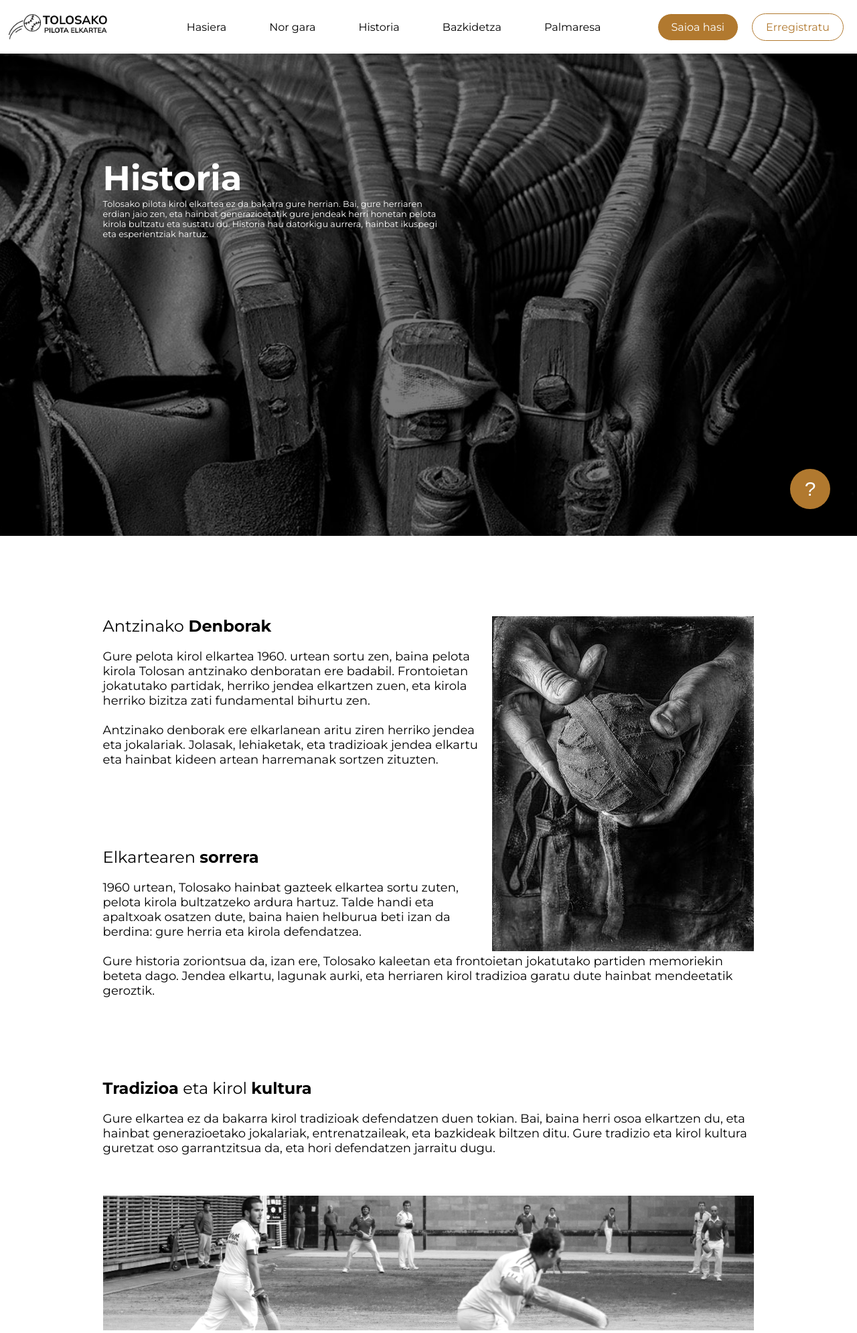
After one commit to 1ag3unaxazpi/TolosaPilotaElkartea, a PHP site: page /historia.html in a window 1280 px wide. The commit adds this page. Shown: the top 1990 px of the page at 67% size. Run offline with PHP 8.4, Linux system fonts and the light colour scheme.

Commit message:
Nor gara eta historia

```diff
--- a/css/styles.css
+++ b/css/styles.css
@@ -1,5 +1,6 @@
 :root{
     --kolore-nagusia: rgb(177, 121, 47);
+    --kolore-nagusia-hover: rgb(163, 110, 40);
 }
 
 /* LOGIN */
@@ -29,15 +30,17 @@
     flex-direction: column;
     justify-content: center;
     align-items: center;
+    padding: 30px;
 }
 
 .login-cont-logo img{
-    width: 80%;
+    width: 100%;
 }
 
 .login-cont-form{
     flex-grow: 3;
     padding: 30px;
+    padding-top: 0px;
     display: flex;
     flex-direction: column;
     justify-content: flex-start;
@@ -101,12 +104,33 @@ body{
     font-family: Montserrat;
 }
 
+.contact-bt{
+    background-color: var(--kolore-nagusia);
+    width: 60px;
+    height: 60px;
+    border: none;
+    position: fixed;
+    bottom: 40px;
+    right: 40px;
+    border-radius: 30px;
+    color: white;
+    font-size: 30px;
+}
+
+.contact-bt:hover{
+    background-color: var(--kolore-nagusia-hover);
+}
+
 header{
     display: flex;
     flex-direction: row;
     height: 10vh;
     align-items: center;
     justify-content: stretch;
+    position: sticky;
+    top: 0;
+    left: 0;
+    background-color: white;
 }
 
 .header-left{
@@ -212,12 +236,32 @@ main{
     display: flex;
     flex-direction: column;
     height: calc(90vh - 24vw);
-    background-image: url(../resources/fondo_pilota.png);
     background-repeat: no-repeat;
     background-size: 80%;
     background-position: top right;
     padding: 12vw;
 }
+
+.main-sarrera.hasiera{
+    background-image: url(../resources/fondo_pilota.png);
+}
+
+.main-sarrera.norgara{
+    background-image: url(../resources/norgara.jpg);
+}
+
+.main-sarrera.historia{
+    background-size: cover;
+    background-image: url(../resources/historia.jpg);
+}
+
+.main-sarrera.historia .main-sarrera-h1{
+    color: white;
+}
+.main-sarrera.historia .main-sarrera-desc{
+    color: white;
+}
+
 
 .main-sarrera-h1{
     font-size: 4vw;
@@ -234,9 +278,17 @@ main{
     padding-top: 0px;
 }
 
+.main-art-sec{
+    margin-top: 120px;
+}
+
 .sec-title{
     margin-top: 60px;
     font-weight: normal;
+}
+
+.sec-desc{
+    font-size: 18px;
 }
 
 .albistea-txart-kont{
--- /dev/null
+++ b/historia.html
@@ -0,0 +1,85 @@
+<!DOCTYPE html>
+<html lang="eus">
+<head>
+    <meta charset="UTF-8">
+    <meta name="viewport" content="width=device-width, initial-scale=1.0">
+    <link rel="stylesheet" href="css/styles.css">
+    <link rel="preconnect" href="https://fonts.googleapis.com">
+    <link rel="preconnect" href="https://fonts.gstatic.com" crossorigin>
+    <link href="https://fonts.googleapis.com/css2?family=Montserrat:ital,wght@0,100..900;1,100..900&display=swap" rel="stylesheet">
+    <title>Tolosako Pilota Elkartea</title>
+</head>
+<body>
+    <button class="contact-bt">?</button>
+    <header>
+        <div class="header-left">
+            <img class="logo" src="resources/logo.png" alt="">
+        </div>
+        <div class="header-center">
+            <a class="esteka" href="index.html">Hasiera</a>
+            <a class="esteka" href="norgara.html">Nor gara</a>
+            <a class="esteka" href="historia.html">Historia</a>
+            <a class="esteka" href="bazkidetza.html">Bazkidetza</a>
+            <a class="esteka" href="palmaresa.html">Palmaresa</a>
+        </div>
+        <div class="header-right">
+            <!-- <div class="user-cont">
+                <img src="resources/user-icon-argia.png" width="40px" alt="">
+                <span>Unax Azpirotz</span>
+            </div> -->
+
+
+            <a class="botoia" href="login.html">Saioa hasi</a>
+            <a class="botoia-tx" href="">Erregistratu</a>
+
+        </div>
+    </header>
+    <main>
+        <div class="main-sarrera historia">
+            <div class="main-sarrera-h1">
+                <b>Historia</b>
+            </div>
+            <div class="main-sarrera-desc">
+                Tolosako pilota kirol elkartea ez da bakarra gure herrian. Bai, gure herriaren erdian jaio zen, eta hainbat generazioetatik gure jendeak herri honetan pelota kirola bultzatu eta sustatu du. Historia hau datorkigu aurrera, hainbat ikuspegi eta esperientziak hartuz.
+            </div>
+        </div>
+        <div class="main-art">
+            <div class="main-art-sec">
+                <img src="resources/historia1.jpg" style="float: right; " alt="">
+                <h2 class="sec-title">Antzinako<b> Denborak</b></h2>
+                <div class="sec-desc">
+
+                    Gure pelota kirol elkartea 1960. urtean sortu zen, baina pelota kirola Tolosan antzinako denboratan ere badabil. Frontoietan jokatutako partidak, herriko jendea elkartzen zuen, eta kirola herriko bizitza zati fundamental bihurtu zen.
+                    <br>
+                    <br>
+                    Antzinako denborak ere elkarlanean aritu ziren herriko jendea eta jokalariak. Jolasak, lehiaketak, eta tradizioak jendea elkartu eta hainbat kideen artean harremanak sortzen zituzten.
+                </div>
+            </div>
+            <div class="main-art-sec">
+                <h2 class="sec-title">Elkartearen <b>sorrera</b></h2>
+                <div class="sec-desc">
+                    1960 urtean, Tolosako hainbat gazteek elkartea sortu zuten, pelota kirola bultzatzeko ardura hartuz. Talde handi eta apaltxoak osatzen dute, baina haien helburua beti izan da berdina: gure herria eta kirola defendatzea.
+                    <br><br>
+                    Gure historia zoriontsua da, izan ere, Tolosako kaleetan eta frontoietan jokatutako partiden memoriekin beteta dago. Jendea elkartu, lagunak aurki, eta herriaren kirol tradizioa garatu dute hainbat mendeetatik geroztik.
+                </div>
+            </div>
+            <div class="main-art-sec">
+                <h2 class="sec-title"><b>Tradizioa</b> eta kirol <b>kultura</b></h2>
+                <div class="sec-desc">
+                    Gure elkartea ez da bakarra kirol tradizioak defendatzen duen tokian. Bai, baina herri osoa elkartzen du, eta hainbat generazioetako jokalariak, entrenatzaileak, eta bazkideak biltzen ditu. Gure tradizio eta kirol kultura guretzat oso garrantzitsua da, eta hori defendatzen jarraitu dugu.
+                </div>
+            </div>
+            <img src="resources/historia_pelota.jpg" width="100%" style="margin-top: 60px;" alt="">
+            <div class="main-art-sec" style="background-color: rgb(247, 242, 234); padding: 20px;">
+                <h2 class="sec-title"><b>Etorkizuna</b></h2>
+                <div class="sec-desc">
+                    Gure historia osoa Tolosako herriaren kirol kultura bilakatu eta berritzean datza. Gure helburua da etorkizunean ere pelota kirola bultzatzea, hainbat generazioentzat tradizio gisa mantentzea eta herri osoa elkartzea. Hemos lehendakari dugu, historia bat osatzen dugu, eta etorkizuna ere pelota kirola izango da gure helburu nagusia.
+                </div>
+            </div>
+        </div>
+    </main>
+    <footer>
+
+    </footer>
+</body>
+</html>
```
Also changed, not shown: index.html (+7 -6 lines), norgara.html (added, +72 -0 lines), resources/historia.jpg (added), resources/historia1.jpg (added), resources/historia_pelota.jpg (added), resources/norgara.jpg (added), resources/pelota_historia.png (added).
